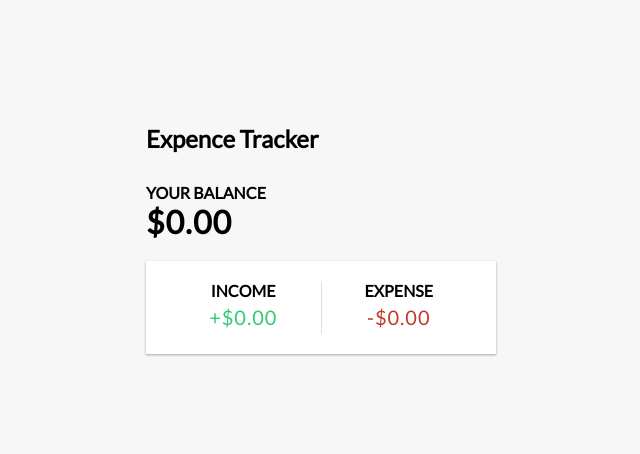
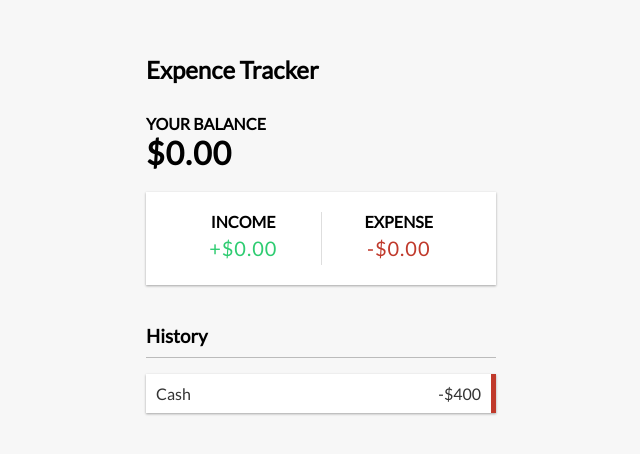
Before and after one commit to deepeshyadavrd/expense-tracker, a React (Create React App) app: page / in a window 1280 px wide. Shown: the part 156-610 px from the top of the page, without its empty margins (319-959 px from the left). Built offline with nearby package versions, Linux system fonts and the light colour scheme.

Commit message:
Transaction list added

```diff
--- a/src/App.js
+++ b/src/App.js
@@ -2,6 +2,7 @@
 import Header from './components/Header'
 import Balance from './components/Balance'
 import IncomeExpences from './components/IncomeExpences'
+import TransactionList from './components/TransactionList'
 
 import './App.css';
 
@@ -12,7 +13,7 @@
       <div className='container'>
         <Balance />
         <IncomeExpences />
-
+        <TransactionList />
       </div>
     </div>
   );
--- /dev/null
+++ b/src/components/TransactionList.js
@@ -0,0 +1,16 @@
+import React from 'react'
+
+const TransactionList = () => {
+  return (
+    <>
+        <h3>History</h3>
+      <ul id="list" class="list">
+        <li class="minus">
+          Cash <span>-$400</span><button class="delete-btn">x</button>
+        </li>
+      </ul>
+    </>
+  )
+}
+
+export default TransactionList
```
